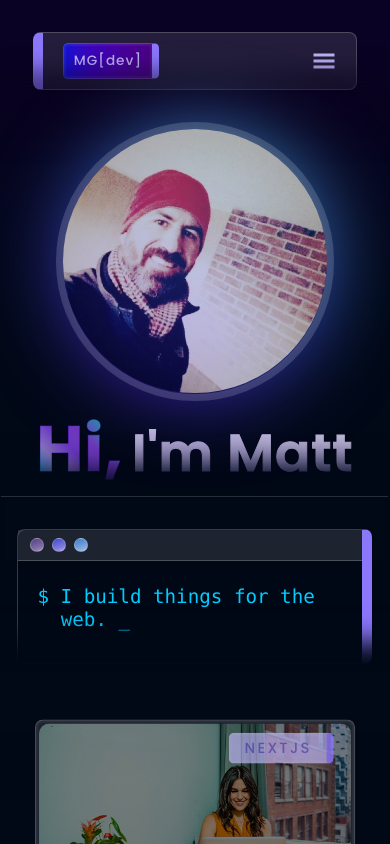
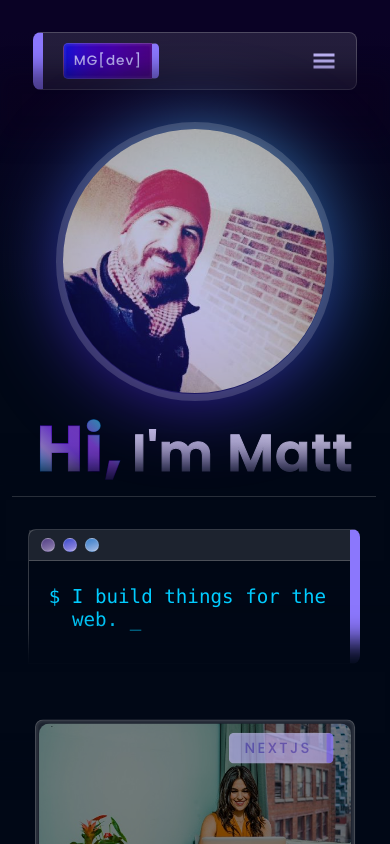
Before and after one commit to midcenturydude7/nextjs-portfolio-site, a Next.js app: page / in a window 390 px wide. Shown: the top 844 px of the page. Built offline with nearby package versions, Linux system fonts and the light colour scheme.

Commit message:
Adjusted spacing

```diff
--- a/app/components/HeroSection/styles/HeroSection.module.css
+++ b/app/components/HeroSection/styles/HeroSection.module.css
@@ -221,6 +221,9 @@
   .main-wrapper .main-content .main-title .gradient-title-name {
     font-size: 3.25rem !important;
   }
+  .main-wrapper .main-terminal .terminal-window-mobile {
+    width: 375px !important;
+  }
 }
 @media (max-width: 650px) {
   .main-wrapper .main-content .main-title::after {
--- a/app/components/HeroSection/styles/HeroSection.module.scss
+++ b/app/components/HeroSection/styles/HeroSection.module.scss
@@ -237,6 +237,11 @@
         }
       }
     }
+    .main-terminal {
+      .terminal-window-mobile {
+        width: 375px !important;
+      }
+    }
   }
 }
 @media (max-width: 650px) {
```
Also changed, not shown: 1 other file (tests, documents, lock files or other folders).
